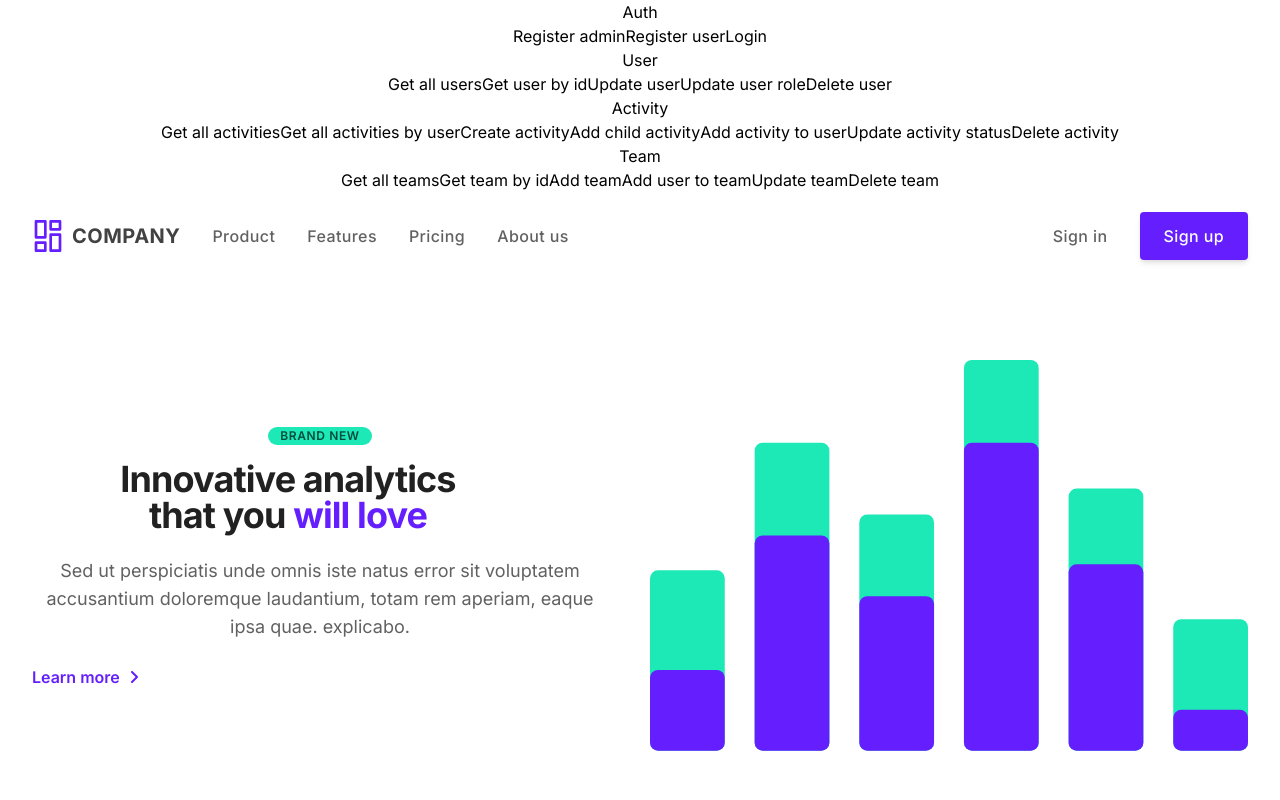
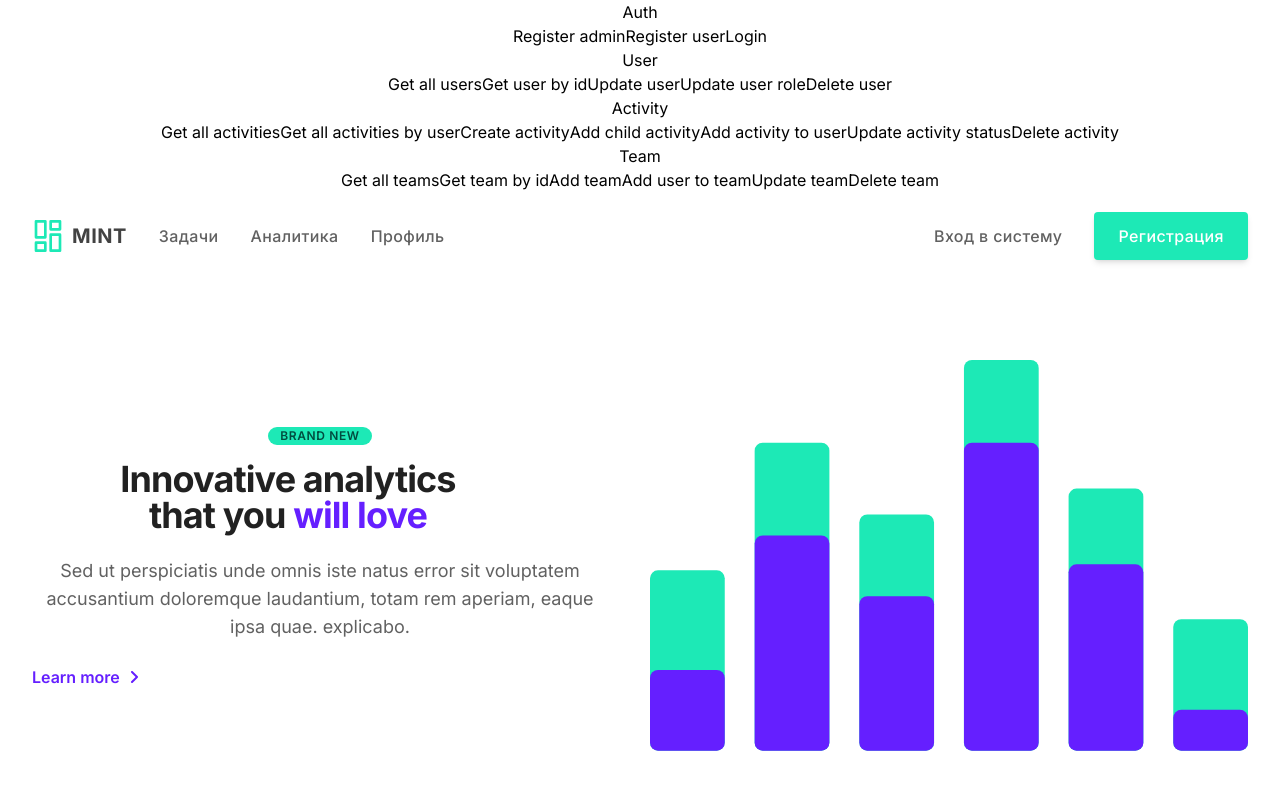
Before and after one commit to eightbyte81/mint-client, a React (Create React App) app: page / in a window 1280 px wide. Shown: the top 800 px of the page. Built offline with nearby package versions, Linux system fonts and the light colour scheme.

Commit message:
Customized NavBar

```diff
--- a/src/components/MainPage/NavBar.js
+++ b/src/components/MainPage/NavBar.js
@@ -8,13 +8,13 @@ export const NavBar = () => {
             <div className="relative flex items-center justify-between">
                 <div className="flex items-center">
                     <a
-                        href="/Projects/coding/MINT/client/public"
-                        aria-label="Company"
-                        title="Company"
+                        href="/"
+                        aria-label="MINT"
+                        title="MINT"
                         className="inline-flex items-center mr-8"
                     >
                         <svg
-                            className="w-8 text-deep-purple-accent-400"
+                            className="w-8 text-teal-accent-400"
                             viewBox="0 0 24 24"
                             strokeLinejoin="round"
                             strokeWidth="2"
@@ -29,48 +29,38 @@ export const NavBar = () => {
                             <rect x="14" y="11" width="7" height="12"/>
                         </svg>
                         <span className="ml-2 text-xl font-bold tracking-wide text-gray-800 uppercase">
-                            Company
+                            MINT
                         </span>
                     </a>
                     <ul className="flex items-center hidden space-x-8 lg:flex">
                         <li>
                             <a
-                                href="/Projects/coding/MINT/client/public"
-                                aria-label="Our product"
-                                title="Our product"
-                                className="font-medium tracking-wide text-gray-700 transition-colors duration-200 hover:text-deep-purple-accent-400"
+                                href="/"
+                                aria-label="Задачи"
+                                title="Задачи"
+                                className="font-medium tracking-wide text-gray-700 transition-colors duration-200 hover:text-teal-accent-400"
                             >
-                                Product
+                                Задачи
                             </a>
                         </li>
                         <li>
                             <a
-                                href="/Projects/coding/MINT/client/public"
-                                aria-label="Our product"
-                                title="Our product"
-                                className="font-medium tracking-wide text-gray-700 transition-colors duration-200 hover:text-deep-purple-accent-400"
+                                href="/"
+                                aria-label="Аналитика"
+                                title="Аналитика"
+                                className="font-medium tracking-wide text-gray-700 transition-colors duration-200 hover:text-teal-accent-400"
                             >
-                                Features
+                                Аналитика
                             </a>
                         </li>
                         <li>
                             <a
-                                href="/Projects/coding/MINT/client/public"
-                                aria-label="Product pricing"
-                                title="Product pricing"
-                                className="font-medium tracking-wide text-gray-700 transition-colors duration-200 hover:text-deep-purple-accent-400"
+                                href="/"
+                                aria-label="Профиль"
+                                title="Профиль"
+                                className="font-medium tracking-wide text-gray-700 transition-colors duration-200 hover:text-teal-accent-400"
                             >
-                                Pricing
-                            </a>
-                        </li>
-                        <li>
-                            <a
-                                href="/Projects/coding/MINT/client/public"
-                                aria-label="About us"
-                                title="About us"
-                                className="font-medium tracking-wide text-gray-700 transition-colors duration-200 hover:text-deep-purple-accent-400"
-                            >
-                                About us
+                                Профиль
                             </a>
                         </li>
                     </ul>
@@ -78,30 +68,30 @@ export const NavBar = () => {
                 <ul className="flex items-center hidden space-x-8 lg:flex">
                     <li>
                         <a
-                            href="/Projects/coding/MINT/client/public"
-                            aria-label="Sign in"
-                            title="Sign in"
-                            className="font-medium tracking-wide text-gray-700 transition-colors duration-200 hover:text-deep-purple-accent-400"
+                            href="/"
+                            aria-label="Вход в систему"
+                            title="Вход в систему"
+                            className="font-medium tracking-wide text-gray-700 transition-colors duration-200 hover:text-teal-accent-400"
                         >
-                            Sign in
+                            Вход в систему
                         </a>
                     </li>
                     <li>
                         <a
-                            href="/Projects/coding/MINT/client/public"
-                            className="inline-flex items-center justify-center h-12 px-6 font-medium tracking-wide text-white transition duration-200 rounded shadow-md bg-deep-purple-accent-400 hover:bg-deep-purple-accent-700 focus:shadow-outline focus:outline-none"
-                            aria-label="Sign up"
-                            title="Sign up"
+                            href="/"
+                            className="inline-flex items-center justify-center h-12 px-6 font-medium tracking-wide text-white transition duration-200 rounded shadow-md bg-teal-accent-400 hover:bg-teal-accent-700 focus:shadow-outline focus:outline-none"
+                            aria-label="Регистрация"
+                            title="Регистрация"
                         >
-                            Sign up
+                            Регистрация
                         </a>
                     </li>
                 </ul>
                 <div className="lg:hidden">
                     <button
-                        aria-label="Open Menu"
-                        title="Open Menu"
-                        className="p-2 -mr-1 transition duration-200 rounded focus:outline-none focus:shadow-outline hover:bg-deep-purple-50 focus:bg-deep-purple-50"
+                        aria-label="Открыть меню"
+                        title="Открыть меню"
+                        className="p-2 -mr-1 transition duration-200 rounded focus:outline-none focus:shadow-outline hover:bg-teal-50 focus:bg-teal-50"
                         onClick={() => setIsMenuOpen(true)}
                     >
                         <svg className="w-5 text-gray-600" viewBox="0 0 24 24">
@@ -125,13 +115,13 @@ export const NavBar = () => {
                                 <div className="flex items-center justify-between mb-4">
                                     <div>
                                         <a
-                                            href="/Projects/coding/MINT/client/public"
-                                            aria-label="Company"
-                                            title="Company"
+                                            href="/"
+                                            aria-label="MINT"
+                                            title="MINT"
                                             className="inline-flex items-center"
                                         >
                                             <svg
-                                                className="w-8 text-deep-purple-accent-400"
+                                                className="w-8 text-teal-accent-400"
                                                 viewBox="0 0 24 24"
                                                 strokeLinejoin="round"
                                                 strokeWidth="2"
@@ -147,14 +137,14 @@ export const NavBar = () => {
                                             </svg>
                                             <span
                                                 className="ml-2 text-xl font-bold tracking-wide text-gray-800 uppercase">
-                                                Company
+                                                MINT
                                             </span>
                                         </a>
                                     </div>
                                     <div>
                                         <button
-                                            aria-label="Close Menu"
-                                            title="Close Menu"
+                                            aria-label="Закрыть меню"
+                                            title="Закрыть меню"
                                             className="p-2 -mt-2 -mr-2 transition duration-200 rounded hover:bg-gray-200 focus:bg-gray-200 focus:outline-none focus:shadow-outline"
                                             onClick={() => setIsMenuOpen(false)}
                                         >
@@ -171,62 +161,52 @@ export const NavBar = () => {
                                     <ul className="space-y-4">
                                         <li>
                                             <a
-                                                href="/Projects/coding/MINT/client/public"
-                                                aria-label="Our product"
-                                                title="Our product"
-                                                className="font-medium tracking-wide text-gray-700 transition-colors duration-200 hover:text-deep-purple-accent-400"
+                                                href="/"
+                                                aria-label="Задачи"
+                                                title="Задачи"
+                                                className="font-medium tracking-wide text-gray-700 transition-colors duration-200 hover:text-teal-accent-400"
                                             >
-                                                Product
+                                                Задачи
                                             </a>
                                         </li>
                                         <li>
                                             <a
-                                                href="/Projects/coding/MINT/client/public"
-                                                aria-label="Our product"
-                                                title="Our product"
-                                                className="font-medium tracking-wide text-gray-700 transition-colors duration-200 hover:text-deep-purple-accent-400"
+                                                href="/"
+                                                aria-label="Аналитика"
+                                                title="Аналитика"
+                                                className="font-medium tracking-wide text-gray-700 transition-colors duration-200 hover:text-teal-accent-400"
                                             >
-                                                Features
+                                                Аналитика
                                             </a>
                                         </li>
                                         <li>
                                             <a
-                                                href="/Projects/coding/MINT/client/public"
-                                                aria-label="Product pricing"
-                                                title="Product pricing"
-                                                className="font-medium tracking-wide text-gray-700 transition-colors duration-200 hover:text-deep-purple-accent-400"
+                                                href="/"
+                                                aria-label="Профиль"
+                                                title="Профиль"
+                                                className="font-medium tracking-wide text-gray-700 transition-colors duration-200 hover:text-teal-accent-400"
                                             >
-                                                Pricing
+                                                Профиль
                                             </a>
                                         </li>
                                         <li>
                                             <a
-                                                href="/Projects/coding/MINT/client/public"
-                                                aria-label="About us"
-                                                title="About us"
-                                                className="font-medium tracking-wide text-gray-700 transition-colors duration-200 hover:text-deep-purple-accent-400"
+                                                href="/"
+                                                aria-label="Вход в систему"
+                                                title="Вход в систему"
+                                                className="font-medium tracking-wide text-gray-700 transition-colors duration-200 hover:text-teal-accent-400"
                                             >
-                                                About us
+                                                Вход в систему
                                             </a>
                                         </li>
                                         <li>
                                             <a
-                                                href="/Projects/coding/MINT/client/public"
-                                                aria-label="Sign in"
-                                                title="Sign in"
-                                                className="font-medium tracking-wide text-gray-700 transition-colors duration-200 hover:text-deep-purple-accent-400"
+                                                href="/"
+                                                className="inline-flex items-center justify-center w-full h-12 px-6 font-medium tracking-wide text-white transition duration-200 rounded shadow-md bg-teal-accent-400 hover:bg-teal-accent-700 focus:shadow-outline focus:outline-none"
+                                                aria-label="Регистрация"
+                                                title="Регистрация"
                                             >
-                                                Sign in
-                                            </a>
-                                        </li>
-                                        <li>
-                                            <a
-                                                href="/Projects/coding/MINT/client/public"
-                                                className="inline-flex items-center justify-center w-full h-12 px-6 font-medium tracking-wide text-white transition duration-200 rounded shadow-md bg-deep-purple-accent-400 hover:bg-deep-purple-accent-700 focus:shadow-outline focus:outline-none"
-                                                aria-label="Sign up"
-                                                title="Sign up"
-                                            >
-                                                Sign up
+                                                Регистрация
                                             </a>
                                         </li>
                                     </ul>
```
